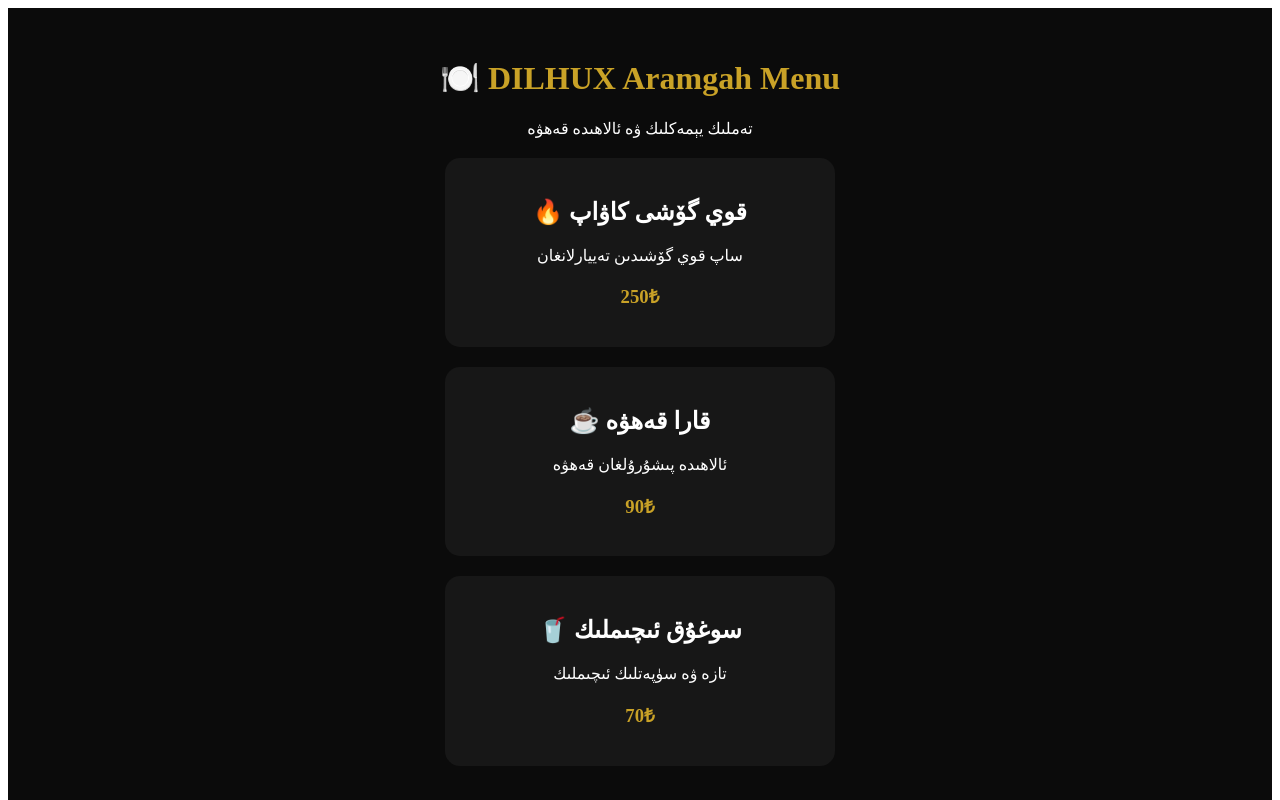
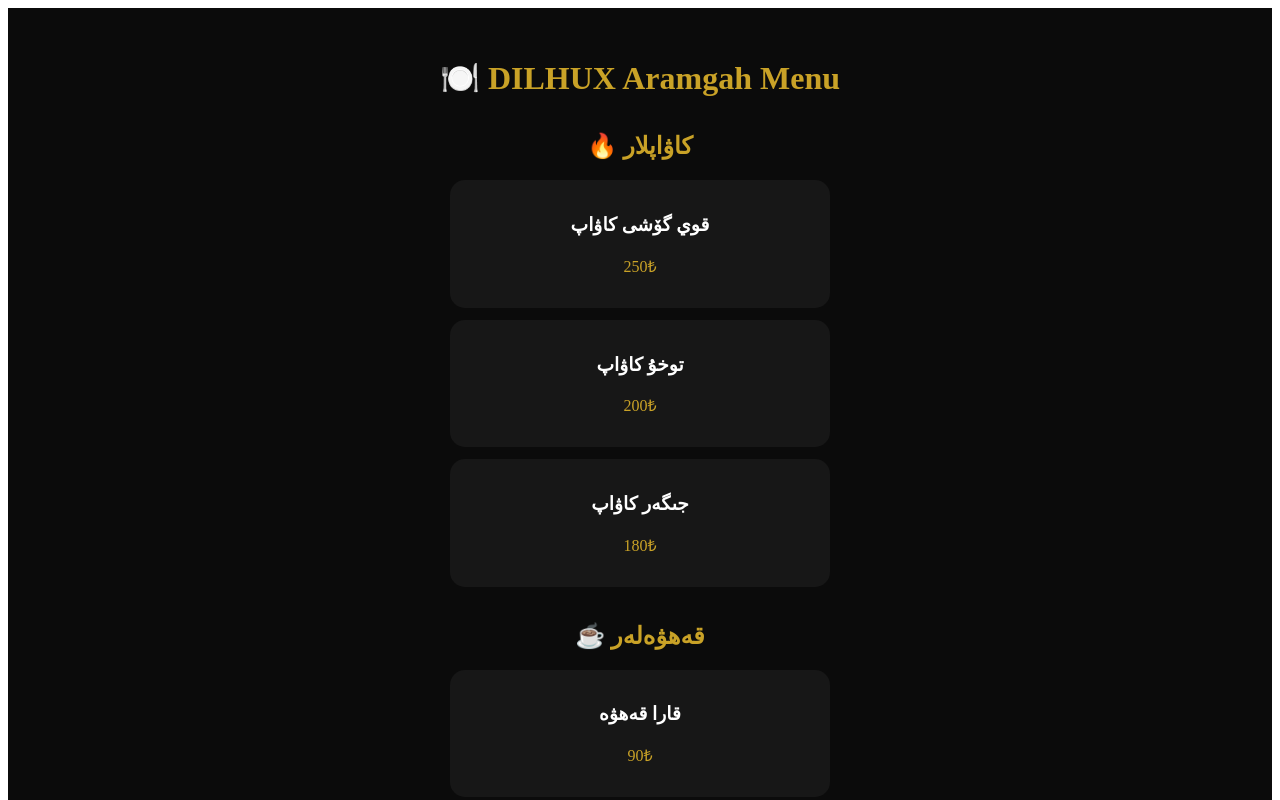
Before and after one commit to wolkan009977-a11y/dilhux-aramgah, a Next.js app: page /menu in a window 1280 px wide. Shown: the top 800 px of the page. Built offline with nearby package versions, Linux system fonts and the light colour scheme.

Commit message:
Update page.js

```diff
--- a/app/menu/page.js
+++ b/app/menu/page.js
@@ -1,19 +1,28 @@
 export default function Menu() {
-  const items = [
+  const categories = [
     {
-      name: "🔥 قوي گۆشى كاۋاپ",
-      desc: "ساپ قوي گۆشىدىن تەييارلانغان",
-      price: "250₺",
+      title: "🔥 كاۋاپلار",
+      items: [
+        ["قوي گۆشى كاۋاپ", "250₺"],
+        ["توخۇ كاۋاپ", "200₺"],
+        ["جىگەر كاۋاپ", "180₺"],
+      ],
     },
     {
-      name: "☕ قارا قەھۋە",
-      desc: "ئالاھىدە پىشۇرۇلغان قەھۋە",
-      price: "90₺",
+      title: "☕ قەھۋەلەر",
+      items: [
+        ["قارا قەھۋە", "90₺"],
+        ["سۈتلۈك قەھۋە", "110₺"],
+        ["ئالاھىدە قەھۋە", "130₺"],
+      ],
     },
     {
-      name: "🥤 سوغۇق ئىچىملىك",
-      desc: "تازە ۋە سۈپەتلىك ئىچىملىك",
-      price: "70₺",
+      title: "🥤 ئىچىملىكلەر",
+      items: [
+        ["سوغۇق ئىچىملىك", "70₺"],
+        ["چاي", "50₺"],
+        ["شەربەت", "80₺"],
+      ],
     },
   ];
 
@@ -31,25 +40,32 @@
         🍽️ DILHUX Aramgah Menu
       </h1>
 
-      <p>تەملىك يېمەكلىك ۋە ئالاھىدە قەھۋە</p>
+      {categories.map((cat, index) => (
+        <section key={index} style={{ marginTop: "35px" }}>
 
-      {items.map((item, index) => (
+          <h2 style={{ color: "#c9a227" }}>
+            {cat.title}
+          </h2>
+
+          {cat.items.map((item, i) => (
             <div
-          key={index}
+              key={i}
               style={{
                 background: "#171717",
-            padding: "20px",
-            margin: "20px auto",
+                padding: "15px",
+                margin: "12px auto",
                 maxWidth: "350px",
                 borderRadius: "15px",
               }}
             >
-          <h2>{item.name}</h2>
-          <p>{item.desc}</p>
-          <h3 style={{ color: "#c9a227" }}>
-            {item.price}
-          </h3>
+              <h3>{item[0]}</h3>
+              <p style={{ color: "#c9a227" }}>
+                {item[1]}
+              </p>
             </div>
+          ))}
+
+        </section>
       ))}
 
     </main>
```
Lines whose indentation alone changed are shown as unchanged.
